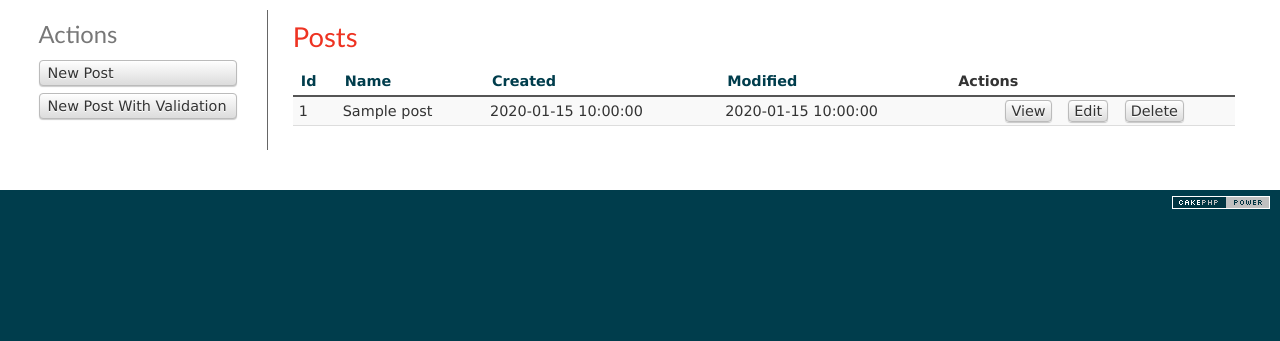
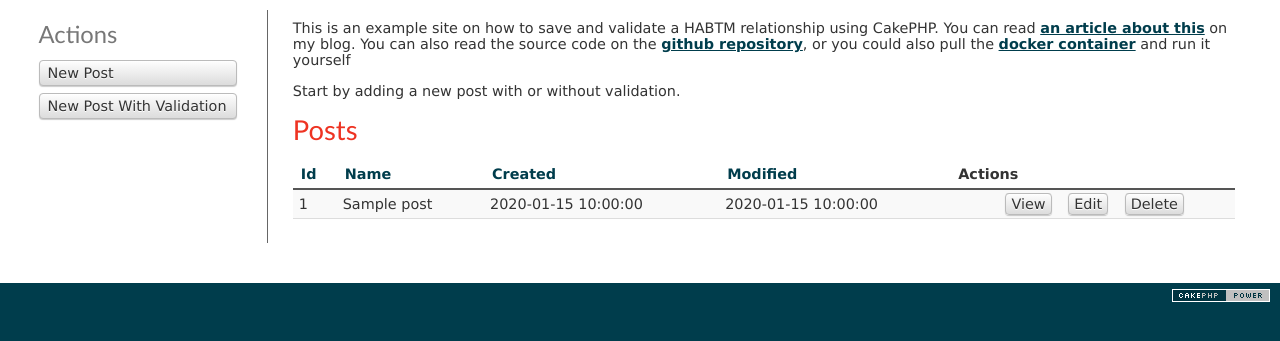
Before and after one commit to pleasedontbelong/cakephp2.2-habtm-example, a CakePHP app: the page made by app/View/Posts/index.ctp in a window 1280 px wide. Shown: the part 47-388 px from the top of the page. Run offline with PHP 8.4 and a stand-in for CakePHP, Linux system fonts and the light colour scheme; the template is opened without the code that fills it: most values are stand-ins (such as "Sample title", 1, 10 or a date in 2020); data that the repository does not hold is empty; some libraries are stand-ins or nearby versions.

Commit message:
Add some text in the templates

```diff
--- a/app/View/Posts/add.ctp
+++ b/app/View/Posts/add.ctp
@@ -1,4 +1,9 @@
 <div class="posts form">
+<p>
+	This form allows you to add a new Post and select multiple Tags for this post.
+	Here I'm using the basic "multiple select" input, so  you'll need to Ctrl + Click
+	to select multiple Tags.
+</p>
 <?php echo $this->Form->create('Post'); ?>
 	<fieldset>
 		<legend><?php echo __('Add Post'); ?></legend>
--- a/app/View/Posts/add_with_validation.ctp
+++ b/app/View/Posts/add_with_validation.ctp
@@ -1,4 +1,8 @@
 <div class="posts form">
+<p>
+	This form is like the first one but here we validate that a post must have
+	at least one tag.
+</p>
 <?php echo $this->Form->create('Post'); ?>
 	<fieldset>
 		<legend><?php echo __('Add Post validating the number of tags'); ?></legend>
--- a/app/View/Posts/index.ctp
+++ b/app/View/Posts/index.ctp
@@ -1,4 +1,9 @@
 <div class="posts index">
+	<p>This is an example site on how to save and validate a HABTM relationship
+	using CakePHP. You can read <a href="www.pabloleanomartinet.com/cakephp-2-x-saving-validating-habtm-relation-example/">an article about this</a> on my blog. You can also
+	read the source code on the <a href="https://github.com/pleasedontbelong/cakephp2.2-habtm-example">github repository</a>, or you could also pull the
+	<a href="https://hub.docker.com/r/pleasedontbelong/cakephp_habtm_save/">docker container</a> and run it yourself</p>
+	<p>Start by adding a new post with or without validation.</p>
 	<h2><?php echo __('Posts'); ?></h2>
 	<table cellpadding="0" cellspacing="0">
 	<tr>
```
